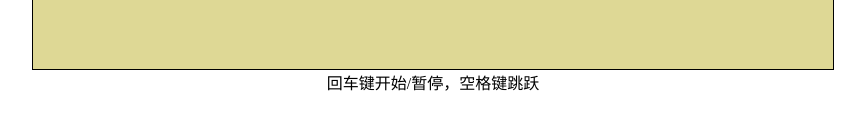
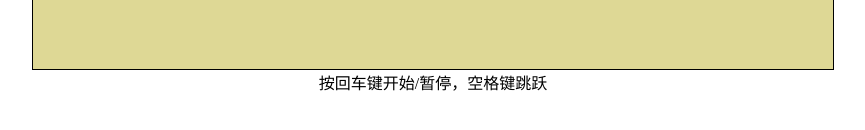
Before and after one commit to chenqi-0508/FlappyBird, a plain HTML site: page index.html in a window 1280 px wide. Shown: the part 532-662 px from the top of the page, without its empty margins (207-1072 px from the left). Drawn offline with Linux system fonts and the light colour scheme.

Commit message:
20200401

```diff
--- a/index.html
+++ b/index.html
@@ -15,7 +15,7 @@
     <div class="bird swing1"></div>
 </div>
 <p class="info">
-    回车键开始/暂停，空格键跳跃
+    按回车键开始/暂停，空格键跳跃
 </p>
 
 <script src="./scripts/Rectangle.js"></script>
@@ -24,5 +24,6 @@
 <script src="./scripts/Bird.js"></script>
 <script src="./scripts/Pipe.js"></script>
 <script src="./scripts/Game.js"></script>
+
 </body>
 </html>
```
